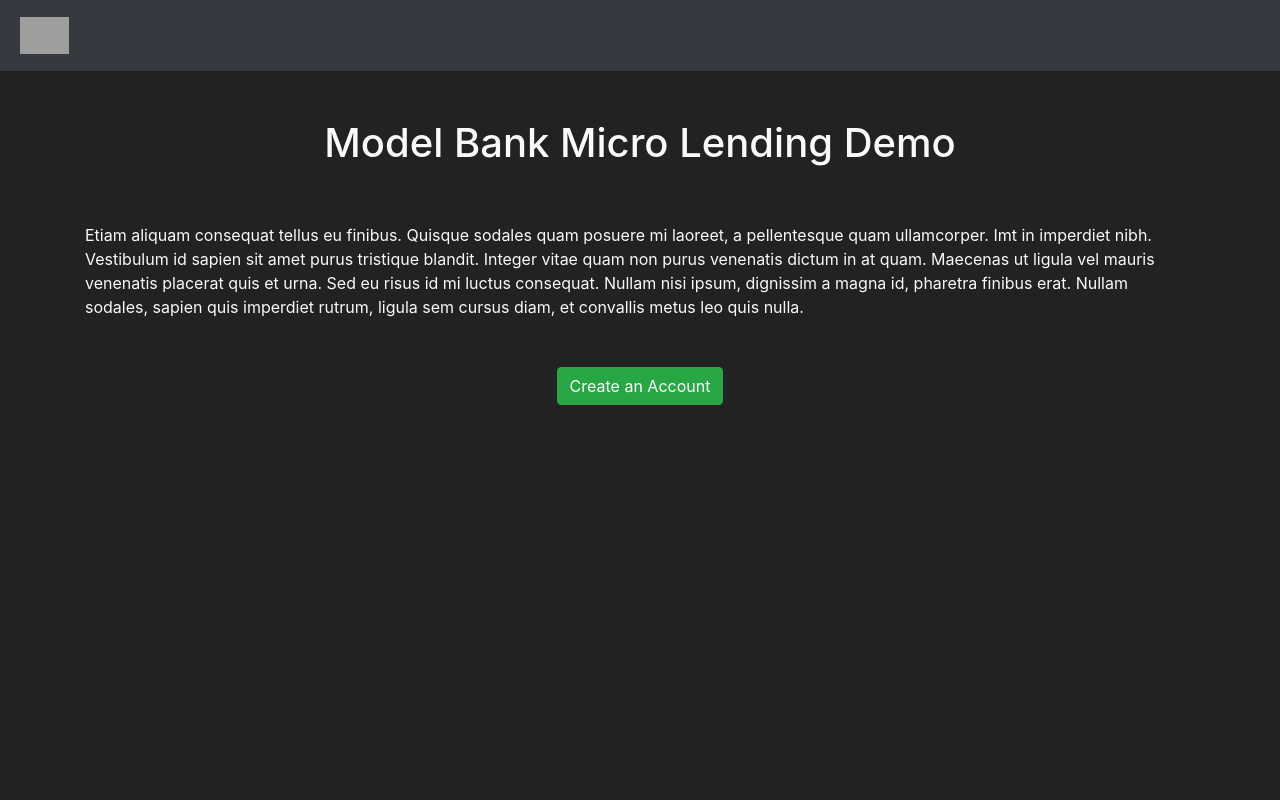
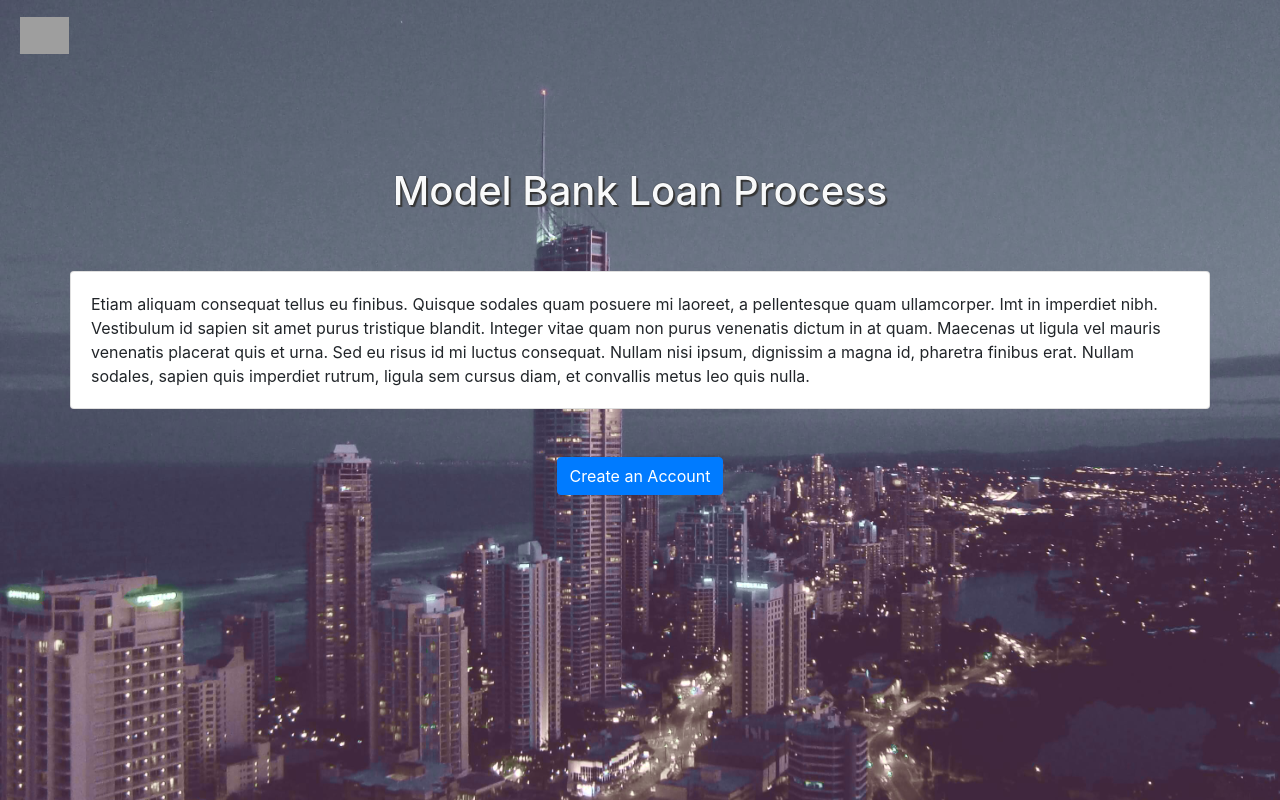
Before and after one commit to jamijam/model-bank, an Angular app: page /home in a window 1280 px wide. Built offline with nearby package versions, Linux system fonts and the light colour scheme; grey boxes are pictures that could not be loaded.

Commit message:
UI fixes

```diff
--- a/src/app/_reusable/header/header.component.html
+++ b/src/app/_reusable/header/header.component.html
@@ -1,4 +1,4 @@
-<nav class="navbar navbar-dark bg-dark">
+<nav class="navbar navbar-dark">
     <a class="navbar-brand">
         <img src="assets/apix.png" class="d-inline-block align-top nav-icon apix-logo" alt="">
     </a>
--- a/src/app/capture-details/capture-details.component.html
+++ b/src/app/capture-details/capture-details.component.html
@@ -1,6 +1,6 @@
 <div class="container text-light">
     <div class="row text-center pt-5">
-        <h1 class="col">Model Bank Micro Lending Demo</h1>
+        <h1 class="col xbootstrap">Model Bank Loan Process</h1>
     </div>
     <div class="row pt-5">
         <div class="col">
--- a/src/app/capture-details/capture-details.component.scss
+++ b/src/app/capture-details/capture-details.component.scss
@@ -5,6 +5,8 @@
   bottom: 0;
   right: 0;
   overflow: auto;
-  background: #222222;
+  background: linear-gradient(#485461, #485461), url(../../assets/bg.jpg) no-repeat center center fixed;
+  background-size: cover;
+  background-blend-mode: saturation;
   z-index: -8;
 }
--- a/src/app/capture-details/capture-details.component.ts
+++ b/src/app/capture-details/capture-details.component.ts
@@ -22,10 +22,15 @@ export class CaptureDetailsComponent implements OnInit {
   ) { }
 
   ngOnInit() {
+    const accDetails = JSON.parse(localStorage.getItem('accountDetails'));
+    if (!accDetails) {
+      this.router.navigate(['']);
+    }
     this.formDetails = this.formBuilder.group({
       name: '',
       msisdn: ''
     });
+    this.formDetails.controls.name.setValue(accDetails.accountName);
   }
 
   onSubmit(formData: any) {
--- a/src/app/create-account/create-account.component.scss
+++ b/src/app/create-account/create-account.component.scss
@@ -1,18 +1,20 @@
-.canvas-bg{
-  background-color: #222222;
+.canvas-bg {
+  background: linear-gradient(#485461, #485461), url(../../assets/bg.jpg) no-repeat center center fixed;
+  background-size: cover;
+  background-blend-mode: saturation;
   height: 100%;
   padding: 2rem;
 }
 
-.content-bg{
+.content-bg {
   padding: 2rem;
   background-color: #fff;
   border: 1px solid #fff;
   border-radius: 5px;
-  font-family: 'Poppins', sans-serif;
+  font-family: "Poppins", sans-serif;
 }
 
-.progress-circle{
+.progress-circle {
   width: 4rem;
   height: 4rem;
   border: 2px solid #ddd;
@@ -21,7 +23,7 @@
   padding: 1rem;
 }
 
-.progress-circle-active{
+.progress-circle-active {
   width: 4rem;
   height: 4rem;
   border: 2px solid #00aced;
@@ -30,11 +32,11 @@
   padding: 1rem;
 }
 
-.span-number{
+.span-number {
   font-size: 20px;
 }
 
-.progress-tracker{
+.progress-tracker {
   width: 7rem;
   height: 0rem;
   margin-top: 2rem;
@@ -42,7 +44,7 @@
   border: 2px solid #ddd;
 }
 
-.progress-tracker-active{
+.progress-tracker-active {
   width: 7rem;
   height: 0rem;
   margin-top: 2rem;
@@ -50,33 +52,33 @@
   border: 2px solid #00aced;
 }
 
-.page-heading{
+.page-heading {
   margin-top: 2rem;
 }
 
-.title{
+.title {
   margin-top: 2rem;
   font-weight: 600;
 }
 
-.text-description{
+.text-description {
   margin-top: 1rem;
 }
 
-.steps-custom{
+.steps-custom {
   margin-top: 3rem !important;
   margin-bottom: 1rem !important;
 }
 
-.form{
+.form {
   margin-top: 2rem;
 }
 
-.upload{
+.upload {
   float: left;
 }
 
-.input-button{
+.input-button {
   background-color: #00aced;
   color: white;
   padding: 7px 50px;
@@ -85,7 +87,7 @@
   margin-top: 1rem;
 }
 
-.input-button:hover{
+.input-button:hover {
   border: 1px solid #00aced;
   background-color: #00000000;
   color: #00aced;
@@ -93,34 +95,34 @@
   transition: 0.3s ease-in-out;
 }
 
-.input-button:disabled{
+.input-button:disabled {
   opacity: 0.5;
   pointer-events: none;
 }
 
-.row{
+.row {
   margin: 0;
   padding: 0;
 }
 
-.text-description{
+.text-description {
   font-weight: 600;
 }
 
-.steps{
+.steps {
   margin-left: 34rem;
   font-size: 1rem;
   color: orange;
   font-weight: bold;
 }
 
-.verified-text{
-  color: #66E82E;
+.verified-text {
+  color: #66e82e;
   margin-top: 1.2rem;
   font-weight: bold;
 }
 
-.form-field{
+.form-field {
   margin-top: 10px;
   margin-bottom: 20px;
   width: 100%;
@@ -129,33 +131,32 @@
   border: 1px solid #ddd;
 }
 
-.label{
+.label {
   padding-top: 10px;
   font-weight: 600;
 }
 
-.submit{
+.submit {
   width: 100%;
 }
 
-.disable-custom{
+.disable-custom {
   background-color: #ddd !important;
   color: #fff !important;
-  border:1px solid #ddd !important;
+  border: 1px solid #ddd !important;
 }
 
-.disable-custom:hover{
+.disable-custom:hover {
   background-color: #ddd !important;
   color: #fff !important;
-  border:1px solid #ddd !important;
+  border: 1px solid #ddd !important;
   cursor: not-allowed;
 }
 
-.account-Info{
+.account-Info {
   color: #00aced;
   font-weight: 600;
 }
-
 
 //round slider
 
@@ -180,8 +181,8 @@
   right: 0;
   bottom: 0;
   background-color: #ccc;
-  -webkit-transition: .4s;
-  transition: .4s;
+  -webkit-transition: 0.4s;
+  transition: 0.4s;
 }
 
 .slider:before {
@@ -192,16 +193,16 @@
   left: 4px;
   bottom: 4px;
   background-color: white;
-  -webkit-transition: .4s;
-  transition: .4s;
+  -webkit-transition: 0.4s;
+  transition: 0.4s;
 }
 
 input:checked + .slider {
-  background-color: #2196F3;
+  background-color: #2196f3;
 }
 
 input:focus + .slider {
-  box-shadow: 0 0 1px #2196F3;
+  box-shadow: 0 0 1px #2196f3;
 }
 
 input:checked + .slider:before {
--- a/src/app/home/home.component.html
+++ b/src/app/home/home.component.html
@@ -1,9 +1,9 @@
-<div class="container text-light">
-    <div class="row text-center pt-5">
-        <h1 class="col">Model Bank Micro Lending Demo</h1>
+<div class="container pt-5">
+    <div class="row text-center pt-5 text-light font-weight-bold">
+        <h1 class="col xbootstrap">Model Bank Loan Process</h1>
     </div>
-    <div class="row pt-5">
-        <div class="col">
+    <div class="row mt-5 card">
+        <div class="col card-body">
             Etiam aliquam consequat tellus eu finibus. Quisque sodales quam posuere mi laoreet, a pellentesque quam
             ullamcorper. Imt in imperdiet nibh. Vestibulum id sapien sit amet purus tristique blandit. Integer vitae
             quam non purus venenatis dictum in at quam. Maecenas ut ligula vel mauris venenatis placerat quis et urna.
@@ -13,8 +13,8 @@
     </div>
     <div class="row pt-5 text-center">
         <div class="col">
-            <button *ngIf="detailsPresent" class="btn btn-success" [routerLink]="['/apply']">Apply for a Loan</button>
-            <button *ngIf="!detailsPresent" class="btn btn-success" [routerLink]="['/login']">Create an
+            <button *ngIf="detailsPresent" class="btn btn-primary" [routerLink]="['/apply']">Apply for a Loan</button>
+            <button *ngIf="!detailsPresent" class="btn btn-primary" [routerLink]="['/login']">Create an
                 Account</button>
         </div>
     </div>
--- a/src/app/home/home.component.scss
+++ b/src/app/home/home.component.scss
@@ -5,6 +5,8 @@
   bottom: 0;
   right: 0;
   overflow: auto;
-  background: #222222;
+  background: linear-gradient(#485461, #485461), url(../../assets/bg.jpg) no-repeat center center fixed;
+  background-size: cover;
+  background-blend-mode: saturation;
   z-index: -8;
 }
--- a/src/app/login/login.component.scss
+++ b/src/app/login/login.component.scss
@@ -1,18 +1,20 @@
-.canvas-bg{
-  background-color: #222222;
+.canvas-bg {
+  background: linear-gradient(#485461, #485461), url(../../assets/bg.jpg) no-repeat center center fixed;
+  background-size: cover;
+  background-blend-mode: saturation;
   min-height: 90vh;
   padding: 2rem;
 }
 
-.content-bg{
+.content-bg {
   padding: 2rem;
   background-color: #fff;
   border: 1px solid #fff;
   border-radius: 5px;
-  font-family: 'Poppins', sans-serif;
+  font-family: "Poppins", sans-serif;
 }
 
-.progress-circle{
+.progress-circle {
   width: 4rem;
   height: 4rem;
   border: 2px solid #ddd;
@@ -21,7 +23,7 @@
   padding: 1rem;
 }
 
-.progress-circle-active{
+.progress-circle-active {
   width: 4rem;
   height: 4rem;
   border: 2px solid #00aced;
@@ -30,12 +32,12 @@
   padding: 1rem;
 }
 
-.span-number{
+.span-number {
   font-size: 20px;
   font-weight: 600;
 }
 
-.progress-tracker{
+.progress-tracker {
   width: 7rem;
   height: 0rem;
   margin-top: 2rem;
@@ -43,7 +45,7 @@
   border: 2px solid #ddd;
 }
 
-.progress-tracker-active{
+.progress-tracker-active {
   width: 7rem;
   height: 0rem;
   margin-top: 2rem;
@@ -51,32 +53,32 @@
   border: 2px solid #00aced;
 }
 
-.page-heading{
+.page-heading {
   margin-top: 2rem;
 }
 
-.title{
+.title {
   font-weight: 600;
 }
 
-.text-description{
+.text-description {
   margin-top: 1rem;
 }
 
-.steps-custom{
+.steps-custom {
   margin-top: 3rem !important;
   margin-bottom: 1rem !important;
 }
 
-.form{
+.form {
   margin-top: 2rem;
 }
 
-.upload{
+.upload {
   float: left;
 }
 
-.input-button{
+.input-button {
   background-color: #00aced;
   color: white;
   padding: 7px 50px;
@@ -85,7 +87,7 @@
   margin-top: 1rem;
 }
 
-.input-button:hover{
+.input-button:hover {
   border: 1px solid #00aced;
   background-color: #00000000;
   color: #00aced;
@@ -93,29 +95,29 @@
   transition: 0.3s ease-in-out;
 }
 
-.input-button:disabled{
+.input-button:disabled {
   opacity: 0.5;
   pointer-events: none;
 }
 
-.row{
+.row {
   margin: 0;
   padding: 0;
 }
 
-.text-description{
+.text-description {
   font-weight: 600;
 }
 
-.steps{
+.steps {
   margin-left: 34rem;
   font-size: 1rem;
   color: orange;
   font-weight: bold;
 }
 
-.verified-text{
-  color: #66E82E;
+.verified-text {
+  color: #66e82e;
   margin-top: 1.2rem;
   font-weight: bold;
 }
--- a/src/app/otp/otp.component.html
+++ b/src/app/otp/otp.component.html
@@ -1,6 +1,6 @@
 <div class="container text-light">
     <div class="row text-center pt-5">
-        <h1 class="col">Model Bank Micro Lending Demo</h1>
+        <h1 class="col xbootstrap">Model Bank Loan Process</h1>
     </div>
     <div class="row pt-5">
         <div class="col">
--- a/src/app/otp/otp.component.scss
+++ b/src/app/otp/otp.component.scss
@@ -5,6 +5,8 @@
   bottom: 0;
   right: 0;
   overflow: auto;
-  background: #222222;
+  background: linear-gradient(#485461, #485461), url(../../assets/bg.jpg) no-repeat center center fixed;
+  background-size: cover;
+  background-blend-mode: saturation;
   z-index: -8;
 }
--- a/src/styles.scss
+++ b/src/styles.scss
@@ -1,2 +1,6 @@
 /* You can add global styles to this file, and also import other style files */
-@import '~bootstrap/dist/css/bootstrap.min.css';
+@import "~bootstrap/dist/css/bootstrap.min.css";
+
+.xbootstrap {
+  text-shadow: 0px 0px 1px #111, 2px 2px 1px #363636;
+}
```
Also changed, not shown: src/app/view-details/view-details.component.scss (+39 -38 lines), src/assets/bg.jpg (added).
